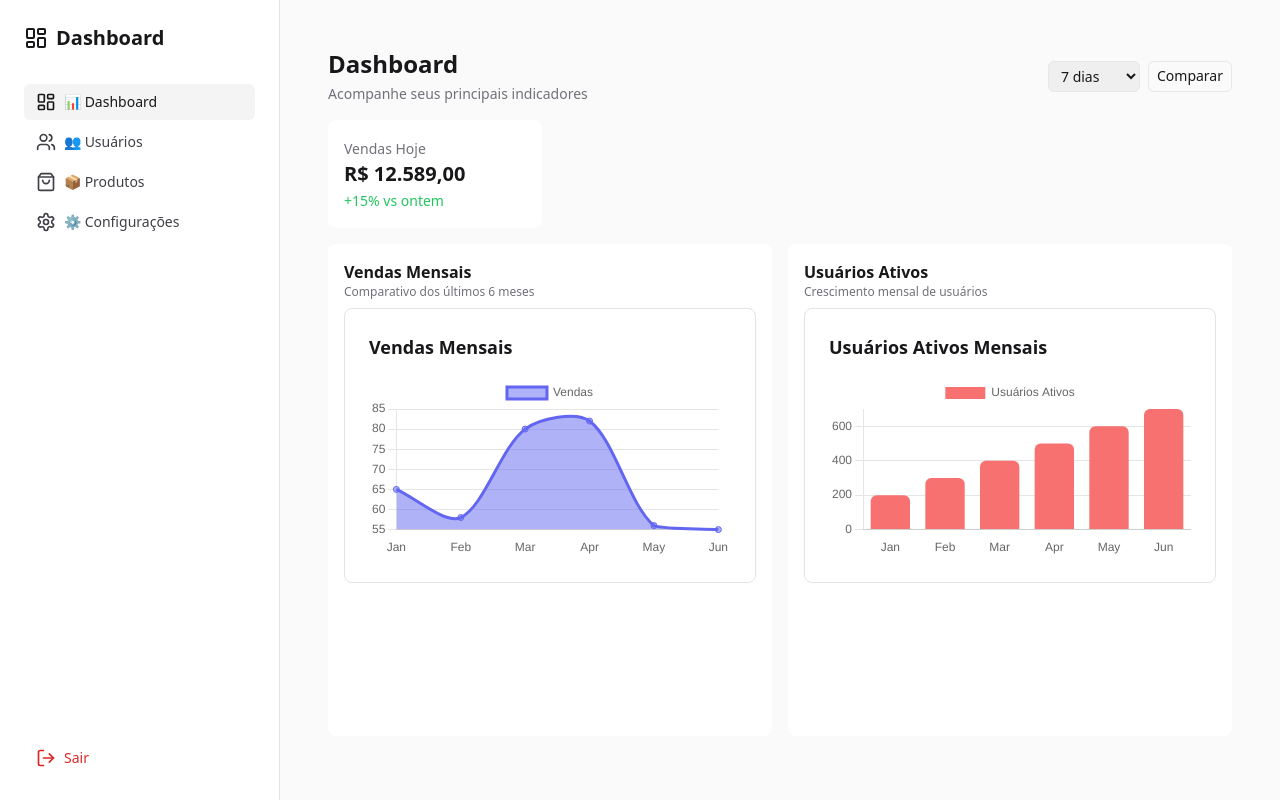
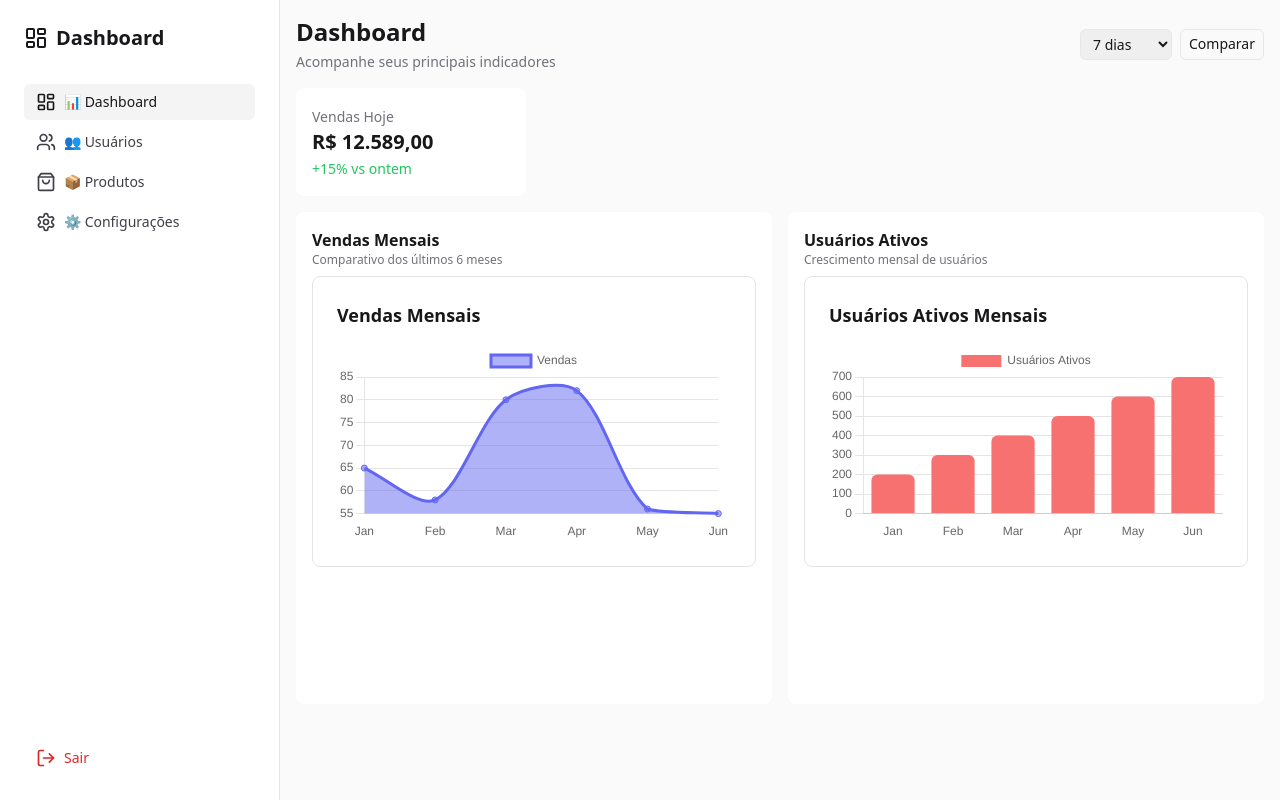
Before and after one commit to agostinhomarcia/-admin-dashboard, a Next.js app: page /dashboard in a window 1280 px wide. Built offline with nearby package versions, Linux system fonts and the light colour scheme.

Commit message:
feat: removi notifications

```diff
--- a/app/dashboard/layout.tsx
+++ b/app/dashboard/layout.tsx
@@ -1,7 +1,6 @@
 "use client";
 
 import { Sidebar } from "@/components/layout/sidebar";
-import { MobileWarning } from "@/components/mobile-warning";
 
 export default function DashboardLayout({
   children,
@@ -9,14 +8,9 @@ export default function DashboardLayout({
   children: React.ReactNode;
 }) {
   return (
-    <>
-      <MobileWarning />
-      <div className="flex min-h-screen lg:blur-none blur-sm">
-        <Sidebar />
-        <main className="flex-1 p-6 lg:p-8 pt-20 lg:pt-8 min-h-screen w-full">
-          {children}
-        </main>
-      </div>
-    </>
+    <div className="h-screen flex dark:bg-zinc-900">
+      <Sidebar />
+      <main className="flex-1 overflow-y-auto">{children}</main>
+    </div>
   );
 }
--- a/components/layout/sidebar.tsx
+++ b/components/layout/sidebar.tsx
@@ -34,7 +34,6 @@ export function Sidebar() {
 
   return (
     <>
-      {/* Botão do menu mobile */}
       <button
         onClick={() => setIsMobileMenuOpen(!isMobileMenuOpen)}
         className="fixed top-4 left-4 z-50 p-2 rounded-md bg-zinc-100 dark:bg-zinc-800 lg:hidden"
```
